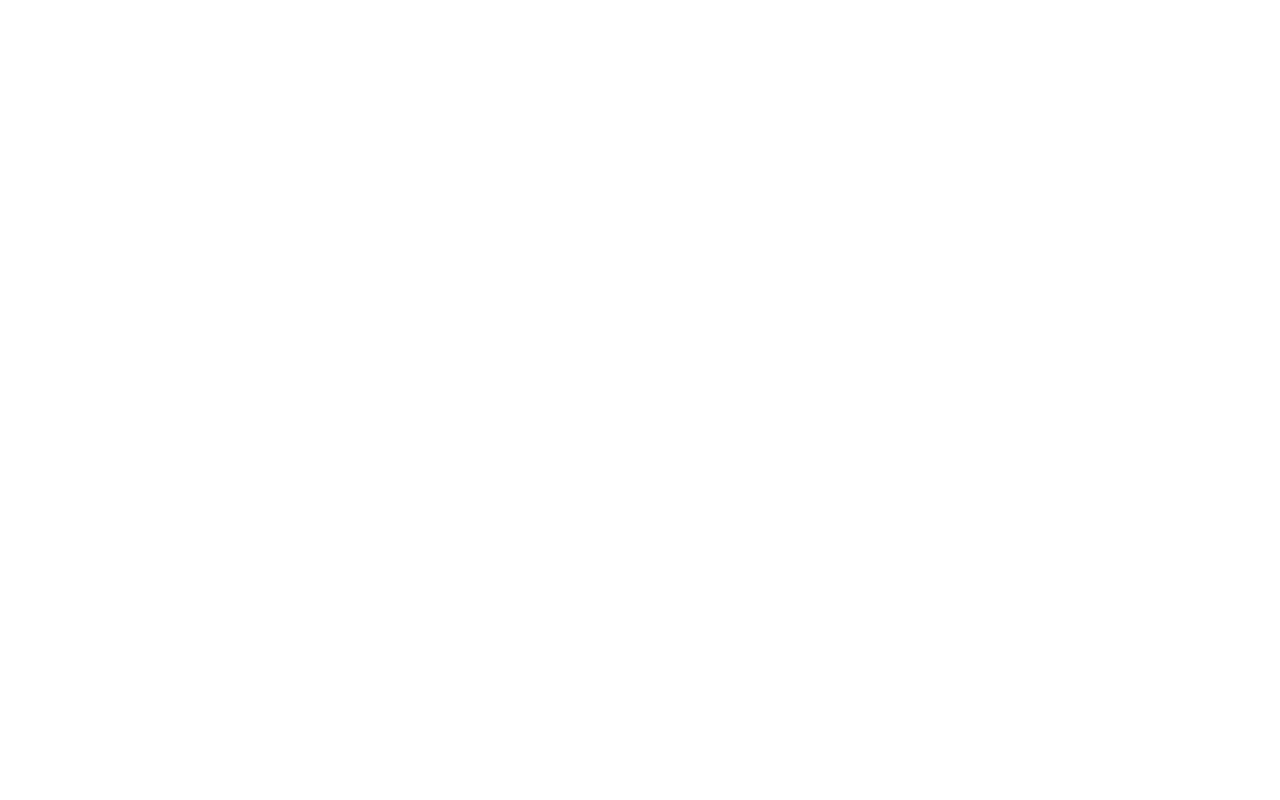
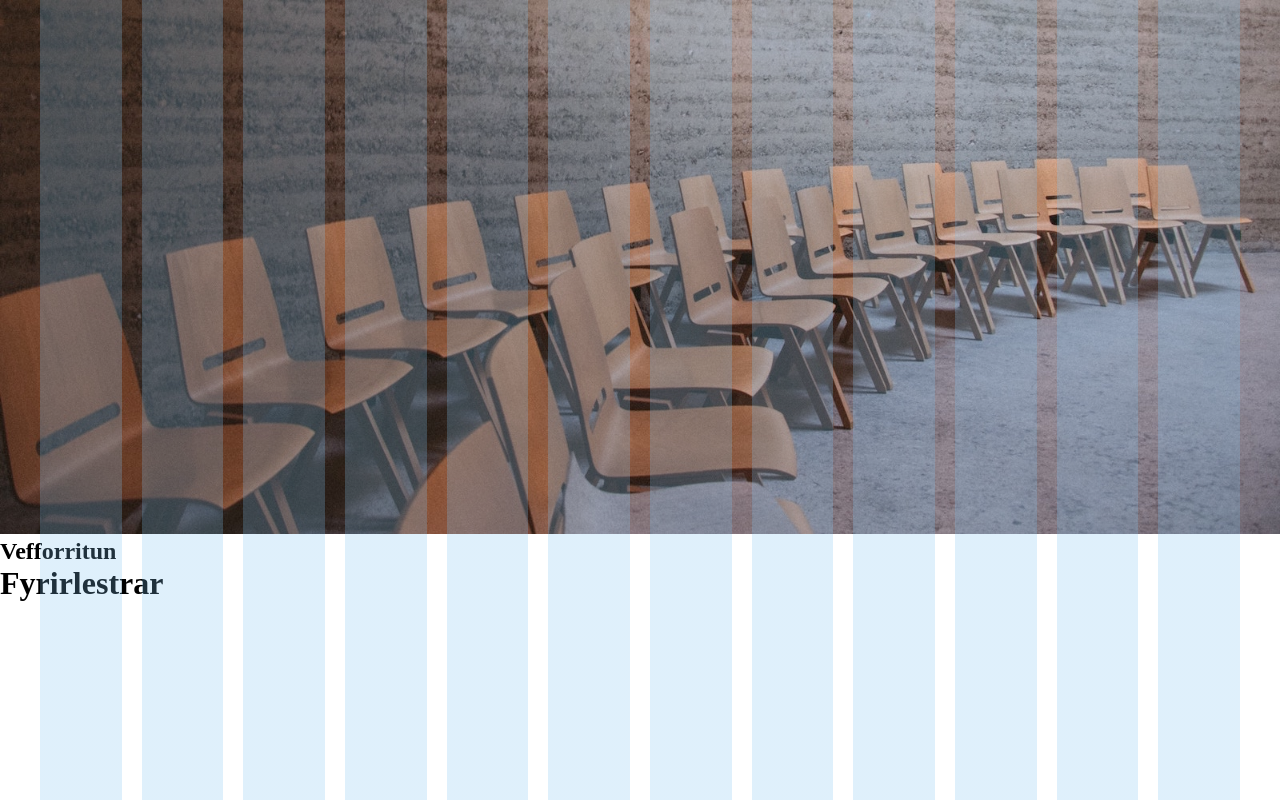
Before and after one commit to birgirorri/vef1-2018-h2, a plain HTML site: page index.html in a window 1280 px wide. Drawn offline with nearby package versions, Linux system fonts and the light colour scheme; files that its build step writes are made by us from their sources.

Commit message:
byrjaður á forsiðu header

```diff
--- a/index.html
+++ b/index.html
@@ -3,8 +3,23 @@
 <head>
   <meta charset="utf-8">
   <title>Hópverkefni 2</title>
+
+  <link rel="stylesheet" href="grid.css">
+  <link rel="stylesheet" href="styles.css">
+
+  <link href="https://fonts.googleapis.com/css?family=Roboto+Mono" rel="stylesheet">
+  <link href="https://fonts.googleapis.com/css?family=Lora" rel="stylesheet">
 </head>
 <body>
+  <header>
+      <div class="header_image">
+          <img class="img" src="img/header.jpg">
+        </div>
+        <div class="header_title">
+          <h2>Vefforritun</h2>
+          <h1>Fyrirlestrar</h1>
+        </div>
+  </header>
 
 </body>
 </html>
--- /dev/null
+++ b/src/styles/header.scss
@@ -0,0 +1,4 @@
+header{
+  height: 20vh;
+  background-color: #afb281;
+}
--- a/src/styles/styles.scss
+++ b/src/styles/styles.scss
@@ -25,3 +25,4 @@ img { /* stylelint-disable-line */
 }
 
 // TODO import
+@import "header";
```
